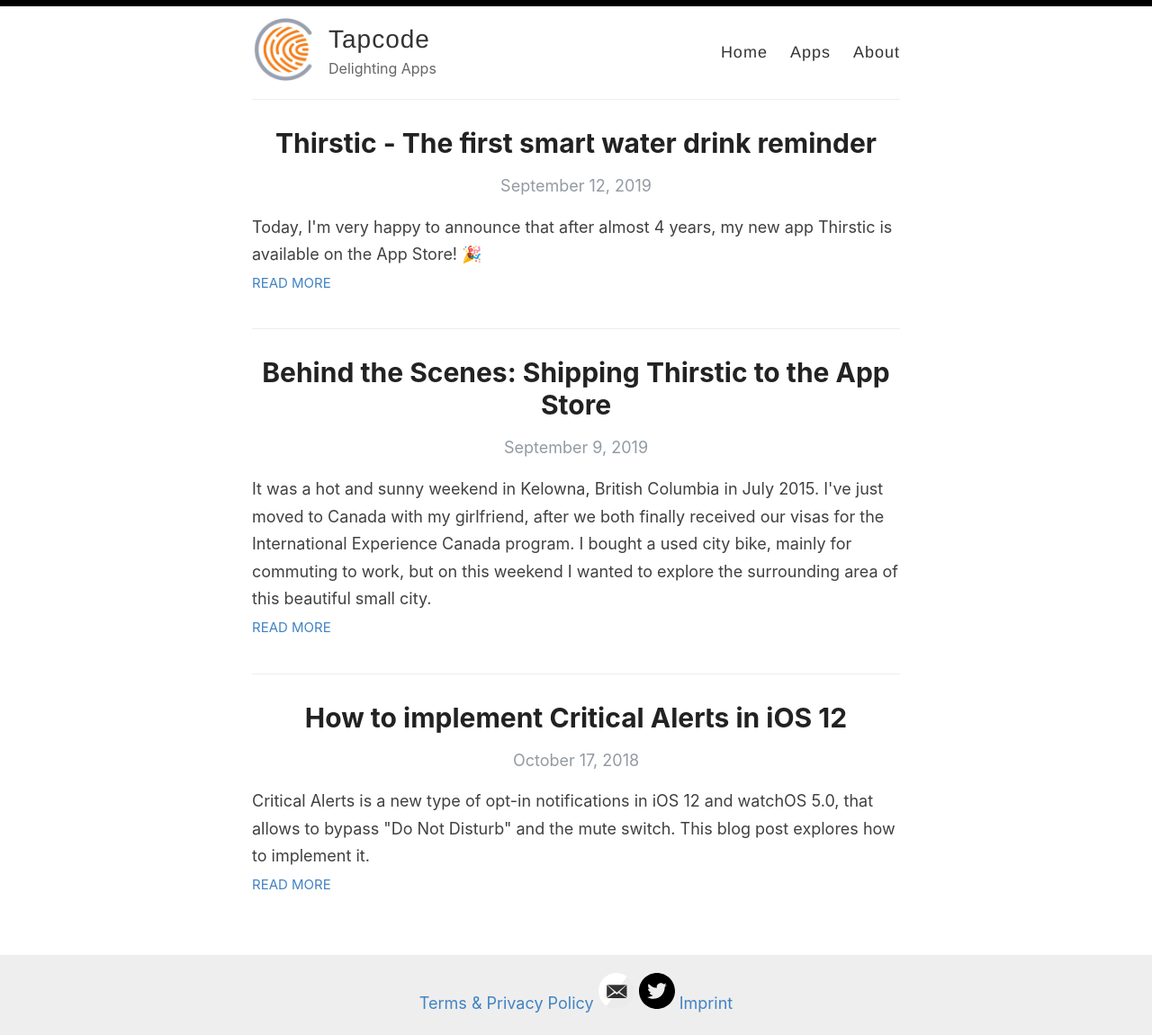
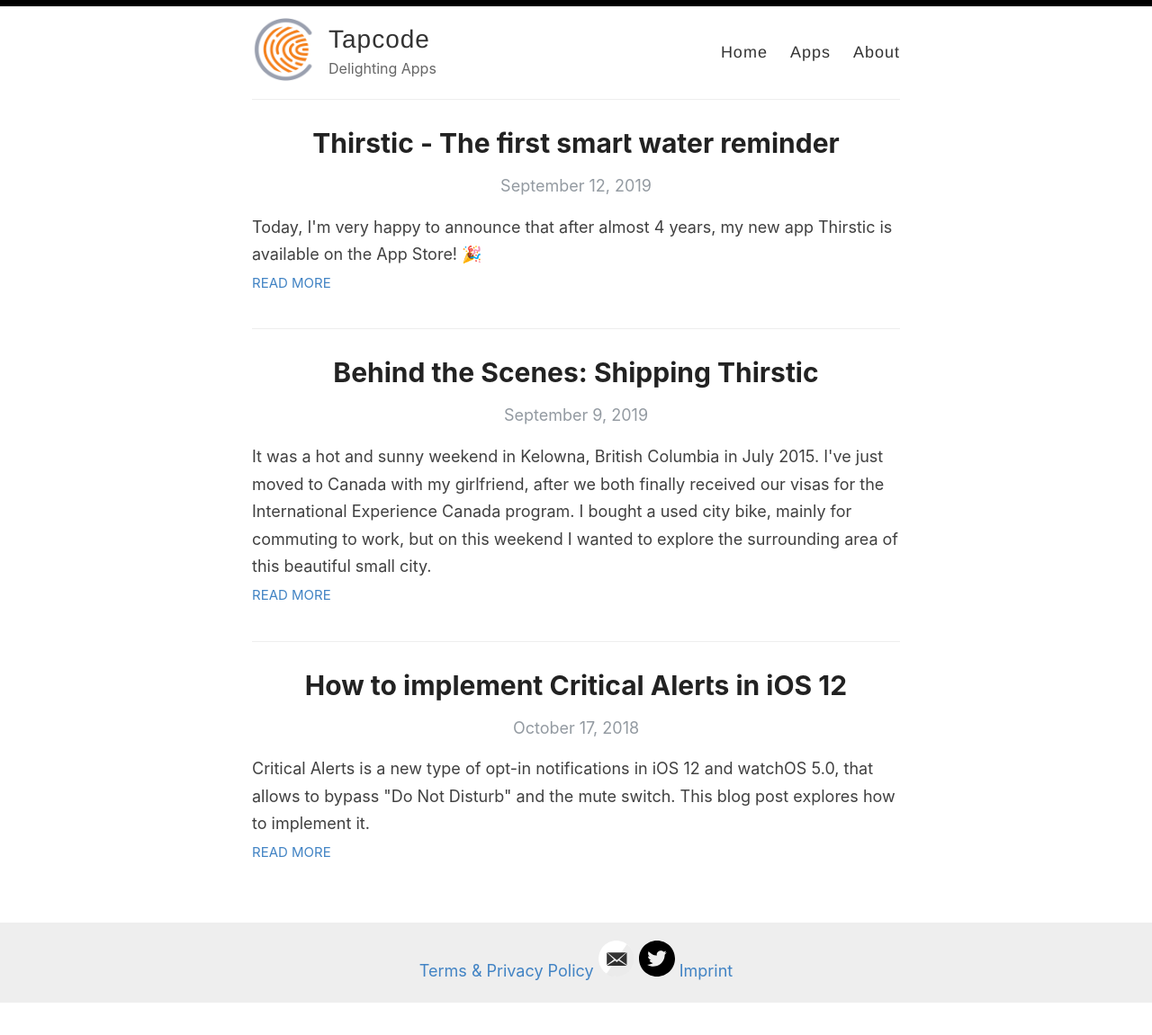
Before and after one commit to tapcode-apps/tapcode-webpage, a Jekyll site: the page built from index.html, in a window 1280 px wide. Shown: the whole page at 90% size. Built offline with Jekyll 4.4.1, drawn with Linux system fonts in a browser that asks for light colours; the list of posts is cut into pages by our own code; after the commit the page ends 1115 px from its top, so only the background shows below that.

Commit message:
Rename titles

```diff
--- a/_posts/2019-09-09-behind-the-scenes-shipping-thirstic-to-the-app-store.md
+++ b/_posts/2019-09-09-behind-the-scenes-shipping-thirstic.md
@@ -1,6 +1,6 @@
 ---
 layout: post
-title:  "Behind the Scenes: Shipping Thirstic to the App Store"
+title:  "Behind the Scenes: Shipping Thirstic"
 categories: [Apps]
 excerpt: It was a hot and sunny weekend in Kelowna, British Columbia in July 2015. I've just moved to Canada with my girlfriend, after we both finally received our visas for the International Experience Canada program. I bought a used city bike, mainly for commuting to work, but on this weekend I wanted to explore the surrounding area of this beautiful small city.
 ---
--- a/_posts/2019-09-12-thirstic-the-first-smart-water-drink-reminder.md
+++ b/_posts/2019-09-12-thirstic-the-first-smart-water-reminder.md
@@ -1,6 +1,6 @@
 ---
 layout: post
-title:  Thirstic - The first smart water drink reminder
+title:  Thirstic - The first smart water reminder
 categories: [Apps]
 excerpt: Today, I'm very happy to announce that after almost 4 years, my new app Thirstic is available on the App Store! 🎉
 ---
```
